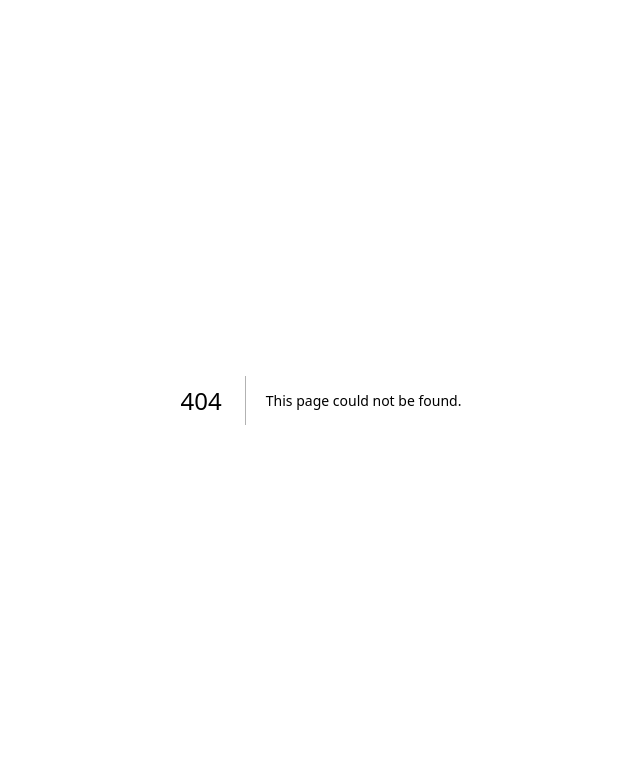
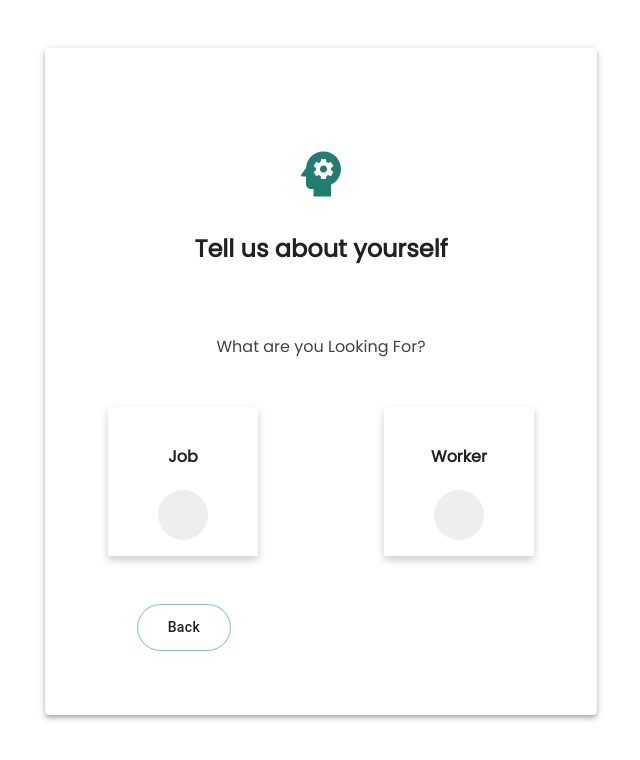
Before and after one commit to muhammadkeyton/onlyjobs, a Next.js app: page /getStarted in a window 1280 px wide. Before the commit this address had no page. Shown: the top 760 px of the page, without its empty margins (319-959 px from the left). Built offline with nearby package versions, Linux system fonts and the light colour scheme.

Commit message:
get started page 1

```diff
--- a/components/landingPage/footer.tsx
+++ b/components/landingPage/footer.tsx
@@ -29,7 +29,7 @@ export default function Footer (){
 
                         <div style={{textAlign:"center"}}>
                             <h3 style={{margin:"0"}}>Get In Touch</h3>
-                            <a href="#">support@onlyJobs.tech</a>
+                            <a href="#" style={{color:"#59CE8F"}}>support@onlyJobs.tech</a>
                         </div>
 
 
--- a/components/landingPage/hero.tsx
+++ b/components/landingPage/hero.tsx
@@ -1,6 +1,7 @@
 //next js imports
 import Image from 'next/image';
 import { Poppins} from '@next/font/google'
+import Link from 'next/link'
 
 //material ui imports
 import Grid from '@mui/material/Grid';
@@ -44,7 +45,11 @@ export default function Hero(){
                 <p style={{maxWidth:"35rem",color:PARAGRAPH_HEXCOLOR}}>We got you!,Our business matches service workers with individuals in need of their services. Whether you are a service worker looking for job opportunities or an individual looking for someone to help with a specific task, we will connect you with the right person.</p>
 
                 <ThemeProvider theme={button}>
+
+                <Link href="/getStarted" style={{ textDecoration: "none" }}>
                  <Bbutton buttonType='contained' text="Let's Go" pad="15px 40px" marg="20px 0 0 0" color1={MAINBUTTON_PRE_HOVER} color2={MAINBUTTON_HOVER} xTraStyling={landingPageCss.getStartedButton}/>
+                 </Link>
+
                 </ThemeProvider>
                 </Grid>
 
--- a/components/landingPage/navBar.tsx
+++ b/components/landingPage/navBar.tsx
@@ -72,7 +72,7 @@ export default function DrawerAppBar() {
 
   const drawer = (
 
-    <Box  onClick={handleDrawerToggle} sx={{ textAlign: 'center' }}>
+    <Box  onClick={handleDrawerToggle} sx={{ textAlign: 'center',backgroundColor:"#FFFFFF" }}>
           <ThemeProvider theme={logo}>
             <Typography className={ubuntu.className} variant="h6" sx={{ my: 2 }}>
             onlyJobs
@@ -119,6 +119,7 @@ export default function DrawerAppBar() {
         justifyContent:"space-between",
         alignItems:"center",
         padding:"1.5rem 3rem",
+        backgroundColor:"#FFFFFF"
        }}
       >
 
@@ -180,7 +181,7 @@ export default function DrawerAppBar() {
           }}
           sx={{
             display: { md: 'block', lg: 'none' },
-            '& .MuiDrawer-paper': { boxSizing: 'border-box', width: drawerWidth },
+            '& .MuiDrawer-paper': { boxSizing: 'border-box', width: drawerWidth,backgroundColor:"#FFFFFF" },
           }}
         >
           {drawer}
--- a/components/reUseableComponents/button.tsx
+++ b/components/reUseableComponents/button.tsx
@@ -1,5 +1,7 @@
 import Button,{ ButtonProps } from '@mui/material/Button';
 import { styled } from '@mui/material/styles';
+
+
 
 
 
@@ -17,11 +19,10 @@ export const  Bbutton = ({buttonType,color1,color2,text,pad,marg,xTraStyling} :
     }));
 
 
-
     return(
 
         buttonType === "contained" ?
-        (<ColorButton className = {xTraStyling} variant="contained"  sx={{textTransform:"none",borderRadius:"25px",padding:`${pad}`,margin:`${marg}`}}>{text}</ColorButton>)
+        (<ColorButton  className = {xTraStyling} variant="contained"  sx={{textTransform:"none",borderRadius:"25px",padding:`${pad}`,margin:`${marg}`}}>{text}</ColorButton>)
 
         :
         <ColorButton  className = {xTraStyling} variant="outlined" sx={{textTransform:"none",borderRadius:"25px",padding:`${pad}`,margin:`${marg}`}}>{text}</ColorButton>
--- /dev/null
+++ b/pages/getStarted.tsx
@@ -0,0 +1,112 @@
+//next js
+import Link from 'next/link';
+
+
+//react
+import {useState} from "react";
+
+//material ui
+import Container from '@mui/material/Container';
+import PsychologyIcon from '@mui/icons-material/Psychology';
+import Paper from '@mui/material/Paper';
+import CheckIcon from '@mui/icons-material/Check';
+import Slide from '@mui/material/Slide';
+
+//custom page css
+import getStartedPageCss from "../styles/getStartedPage.module.css";
+
+import { PARAGRAPH_HEXCOLOR,MAINBUTTON_PRE_HOVER, MAINBUTTON_HOVER } from '../components/componentConstants/textColors';
+
+//reusable component
+import {Bbutton} from "../components/reUseableComponents/button";
+
+export default function GetStarted(){
+
+    const [role,setRole] = useState(false);
+
+    const [employerRole,setEmployerRole] = useState(false)
+
+    const [workerRole,setWorkerRole] = useState(false)
+
+
+    const handleEmployerClick = ():void =>{
+        setEmployerRole(!employerRole)
+
+        if(role !== true && employerRole !== true){
+            setRole(true)
+        }else if (role == true && employerRole !== true){
+            setRole(true)
+        }else{
+            setRole(false)
+        }
+
+        setWorkerRole(false)
+    }
+
+    const handleWorkerClick = ():void =>{
+        setWorkerRole(!workerRole)
+
+        if(role !== true && workerRole !== true){
+            setRole(true)
+        }else if (role == true && workerRole !== true){
+            setRole(true)
+        }else{
+            setRole(false)
+        }
+
+        setEmployerRole(false)
+
+    }
+
+    return(
+        <Slide direction="up" in={true} mountOnEnter unmountOnExit>
+        <Container maxWidth="sm" sx={{marginTop:"3rem",marginBottom:"3rem"}}>
+
+            <Paper elevation={4} sx={{padding:"4rem 0"}}>
+
+                <div className={getStartedPageCss.moreAboutYou}>
+                    <PsychologyIcon sx={{ fontSize: 60,color:MAINBUTTON_PRE_HOVER }}/>
+                    <h2>Tell us about yourself</h2>
+                </div>
+
+                <p style={{color:PARAGRAPH_HEXCOLOR,textAlign:"center"}}> What are you Looking For?</p>
+
+
+                <div className={getStartedPageCss.cardAnswer}>
+                   <div className={getStartedPageCss.card} onClick={handleWorkerClick}>
+                        <h4>Job</h4>
+
+                        <div className={getStartedPageCss.iconContainer}>
+                          {workerRole &&<CheckIcon fontSize="large" sx={{color:"#285430"}}/>}
+                        </div>
+
+
+                   </div>
+
+                   <div className={getStartedPageCss.card} onClick={handleEmployerClick}>
+                        <h4>Worker</h4>
+                        <div className={getStartedPageCss.iconContainer}>
+                          {employerRole && <CheckIcon fontSize="large" sx={{color:"#285430"}}/>}
+                        </div>
+                   </div>
+
+
+
+                </div>
+
+                <div className={getStartedPageCss.buttons}>
+                   <Link href="/" style={{ textDecoration: "none" }}>
+                    <Bbutton buttonType='outlined' color1='#fff' color2="#fff" text="Back" pad="10px 30px" marg="0" xTraStyling="" />
+                   </Link>
+
+                   <Bbutton buttonType='contained' color1={MAINBUTTON_PRE_HOVER} color2={MAINBUTTON_HOVER} text="Next" pad="10px 30px" marg="0" xTraStyling={role?"":getStartedPageCss.nextButton} />
+                </div>
+
+
+            </Paper>
+
+
+        </Container>
+        </Slide>
+    )
+}
--- /dev/null
+++ b/styles/getStartedPage.module.css
@@ -0,0 +1,48 @@
+.moreAboutYou{
+    text-align: center;
+    padding:2rem 2rem;
+}
+
+.cardAnswer{
+    margin:3rem 0;
+    text-align: center;
+    display:flex;
+    justify-content: space-around;
+}
+
+.card {
+/* Add shadows to create the "card" effect */
+box-shadow: 0 4px 8px 0 rgba(0,0,0,0.2);
+transition: 0.3s;
+width:150px;
+cursor: pointer;
+display: flex;
+flex-direction: column;
+align-items: center;
+padding:1rem 0;
+}
+
+/* On mouse-over, add a deeper shadow */
+.card:hover {
+box-shadow: 0 8px 16px 0 rgba(0,0,0,0.2);
+}
+
+.iconContainer{
+    width: 50px;
+    height: 50px;
+    border-radius: 50%;
+    background-color: #EEEEEE;
+    display: flex;
+    align-items: center;
+    justify-content: center;
+}
+
+
+.buttons{
+    display:flex;
+    justify-content: space-around;
+}
+
+.nextButton{
+    visibility:hidden
+}
--- a/styles/globals.css
+++ b/styles/globals.css
@@ -2,4 +2,5 @@
 body{
     margin:0;
     box-sizing: border-box;
+    background-color: #FFFFFF;
 }
```
